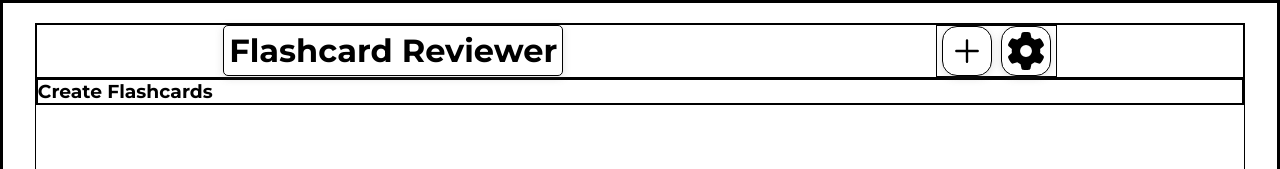
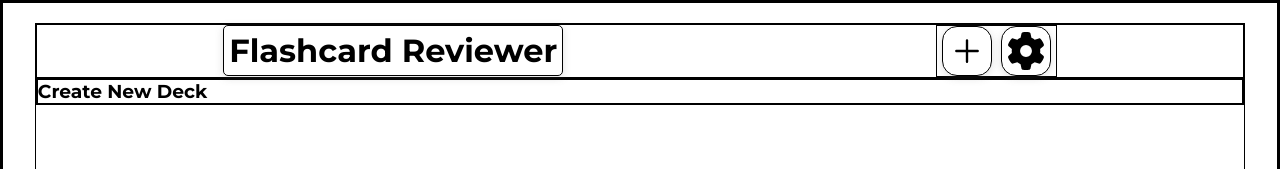
Before and after one commit to ron02dev/flashcard-reviewer, a React (Vite) app: page / in a window 1280 px wide. Both pictures are taken after a click on the icon 966 px from the left and 50 px from the top of the page. Shown: the top 169 px of the page. Built offline with nearby package versions, Linux system fonts and the light colour scheme.

Commit message:
initial changes on create component

```diff
--- a/src/components/CreateFlashcards.tsx
+++ b/src/components/CreateFlashcards.tsx
@@ -1,9 +1,9 @@
 function CreateFlashcards() {
-       return (
-              <div>
-                     <h3>Create Flashcards</h3>
-              </div>
-       )
+  return (
+    <div className="create-container">
+      <h3>Create New Deck</h3>
+    </div>
+  );
 }
 
-export default CreateFlashcards
+export default CreateFlashcards;
```
Also changed, not shown: src/styles/create.scss (added).
